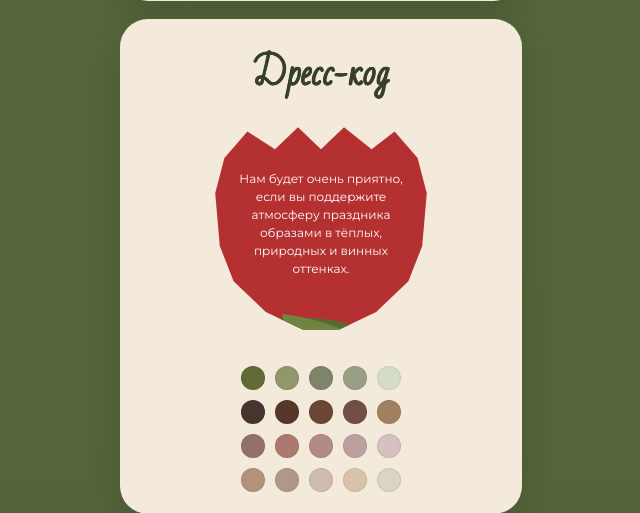
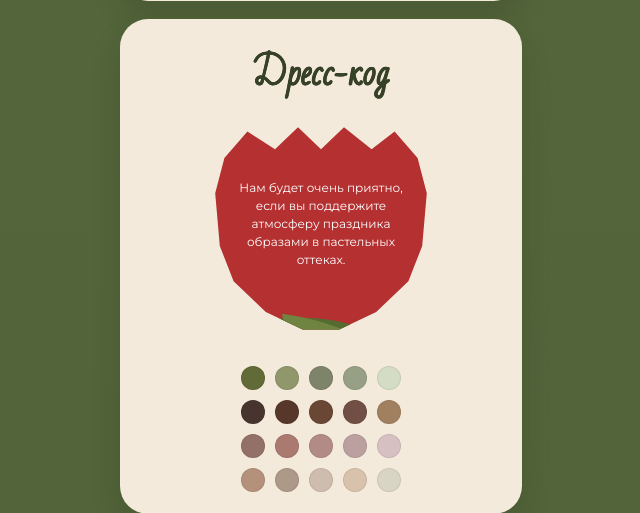
Before and after one commit to DashaDev547/Wedding, a Flask app: page / in a window 1280 px wide. Shown: the part 2020-2533 px from the top of the page, without its empty margins (319-959 px from the left). Run offline with Flask 3, Linux system fonts and the light colour scheme.

Commit message:
Update wedding invite

```diff
--- a/templates/index.html
+++ b/templates/index.html
@@ -826,7 +826,7 @@
 
       <div class="petal">
         Нам будет очень приятно, если вы поддержите атмосферу праздника
-        образами в тёплых, природных и винных оттенках.
+        образами в пастельных оттеках.
       </div>
 
       <div class="dresscode-palette">
```
